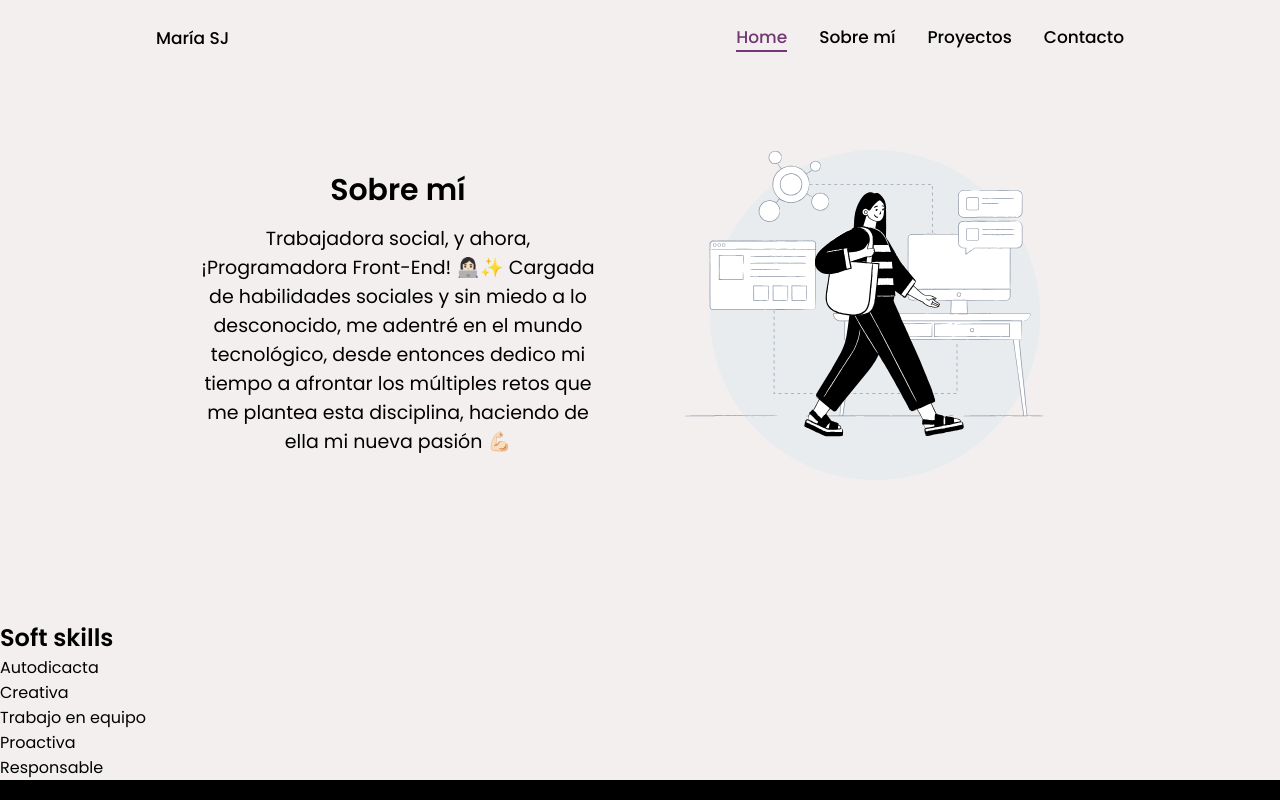
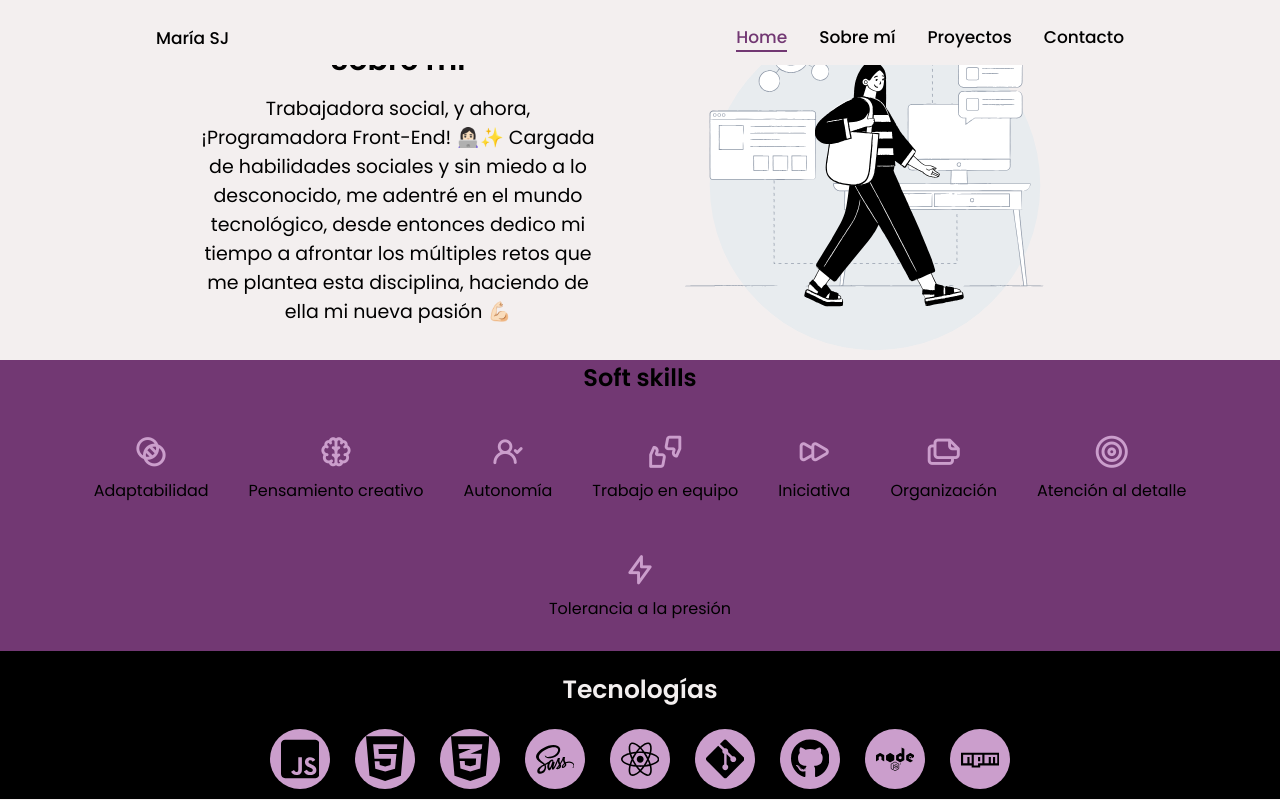
Before and after one commit to MariaSJ/portfolio, a React (Create React App) app: page /#/AboutMe in a window 1280 px wide. Shown: the top 800 px of the page. Built offline with nearby package versions, Linux system fonts and the light colour scheme.

Commit message:
adding soft skills part to about to me component

```diff
--- a/src/styles/layout/aboutme.scss
+++ b/src/styles/layout/aboutme.scss
@@ -30,7 +30,7 @@
         align-items: center;
     }
 
-    &__title--two{
+    &__title--three{
         margin-top: 20px;
         margin-bottom: 20px;
         color: $body-color;
@@ -62,6 +62,37 @@
     &__logo{
         width: 2.5rem;
     }
+
+    &__skills{
+        width: 100%;
+        background-color: $hover-color;
+        display: flex;
+        flex-direction: column;
+        justify-content: center;
+        align-items: center;
+
+    }
+    &__skillList{
+        display: flex;
+        flex-direction: row;
+        flex-wrap: wrap;
+        justify-content: center;
+        align-items: center;
+        gap: 40px;
+        margin: 30px 50px 30px 50px;
+    }
+
+    &__skill{
+        display: flex;
+        flex-direction: column;
+        justify-content: center;
+        align-items: center;
+    }
+
+    &__icon{
+        font-size: 35px;
+        color: $font-color2;
+    }
 }
 
 //////////////////////////////////////////////
@@ -73,7 +104,7 @@
             margin: 35px 25px 25px 25px;
         }
 
-        &__title--one, &__title--two{
+        &__title--one, &__title--three{
             font-size: 30px;
         }
 
@@ -109,10 +140,10 @@
 
 @media screen and (min-width:1024px){
     .aboutMe{
-        height: 100vh;
+        //height: 100vh;
 
         &__description{
-            height: 70%;
+            //height: 70%;
             width: 968px;
             margin-left: auto;
             margin-right: auto;
@@ -147,10 +178,10 @@
         }
 
         &__tech{
-            height: 30%;
+            //height: 30%;
         }
 
-        &__title--two{
+        &__title--three{
             margin-bottom: 10px;
             font-size: 25px;
         }
--- a/src/styles/layout/header.scss
+++ b/src/styles/layout/header.scss
@@ -33,6 +33,7 @@
         font-size: 17px;
         color: $font-color;
         font-weight: $font-medium;
+        text-align: center;
 
         &::after{
             content: '';
@@ -120,7 +121,7 @@
             font-size: 1.5rem;
             cursor: pointer;
             &:hover{
-                color: red;
+                color: $hover-color;
             }
         }
 
```
Also changed, not shown: src/components/AboutMe.js.
